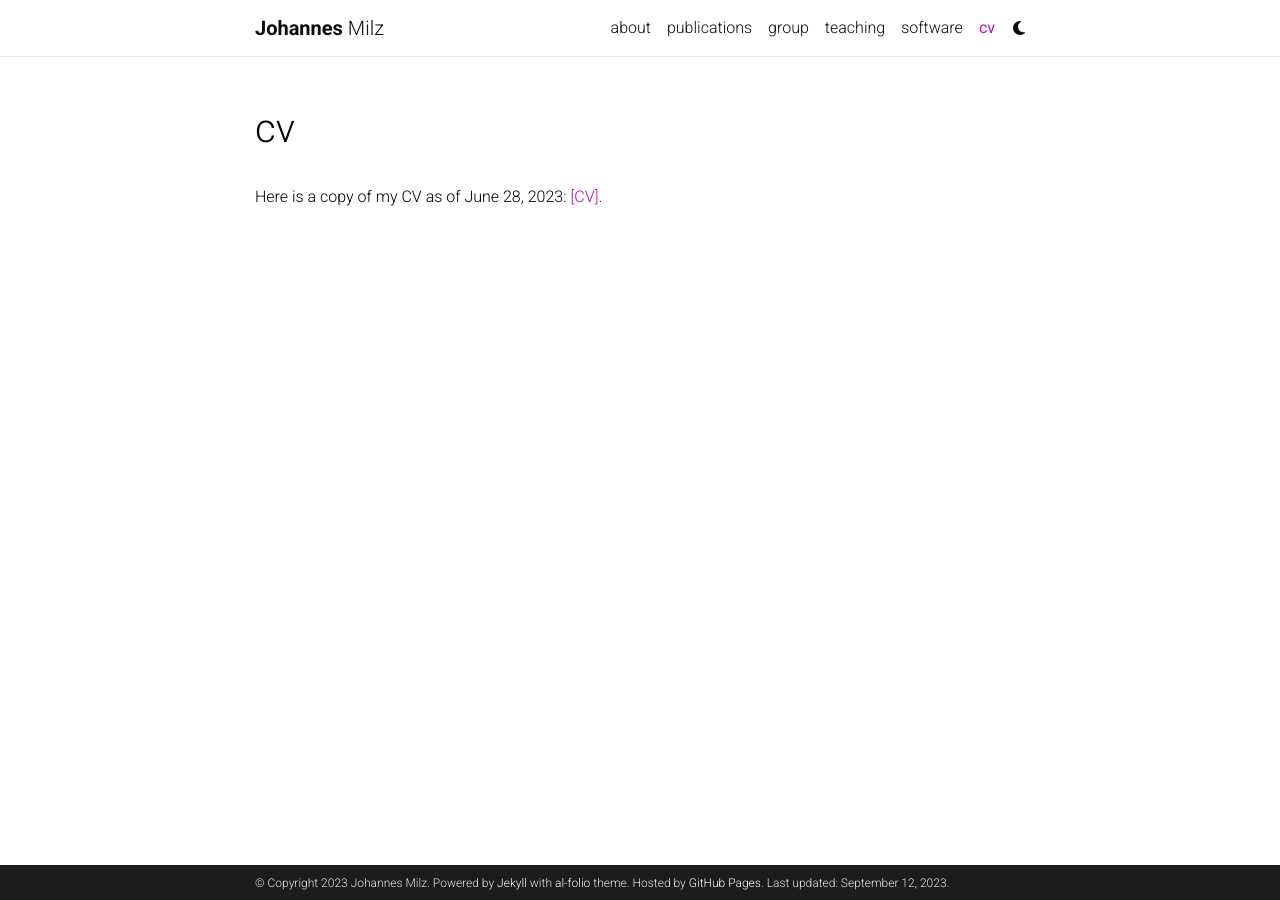
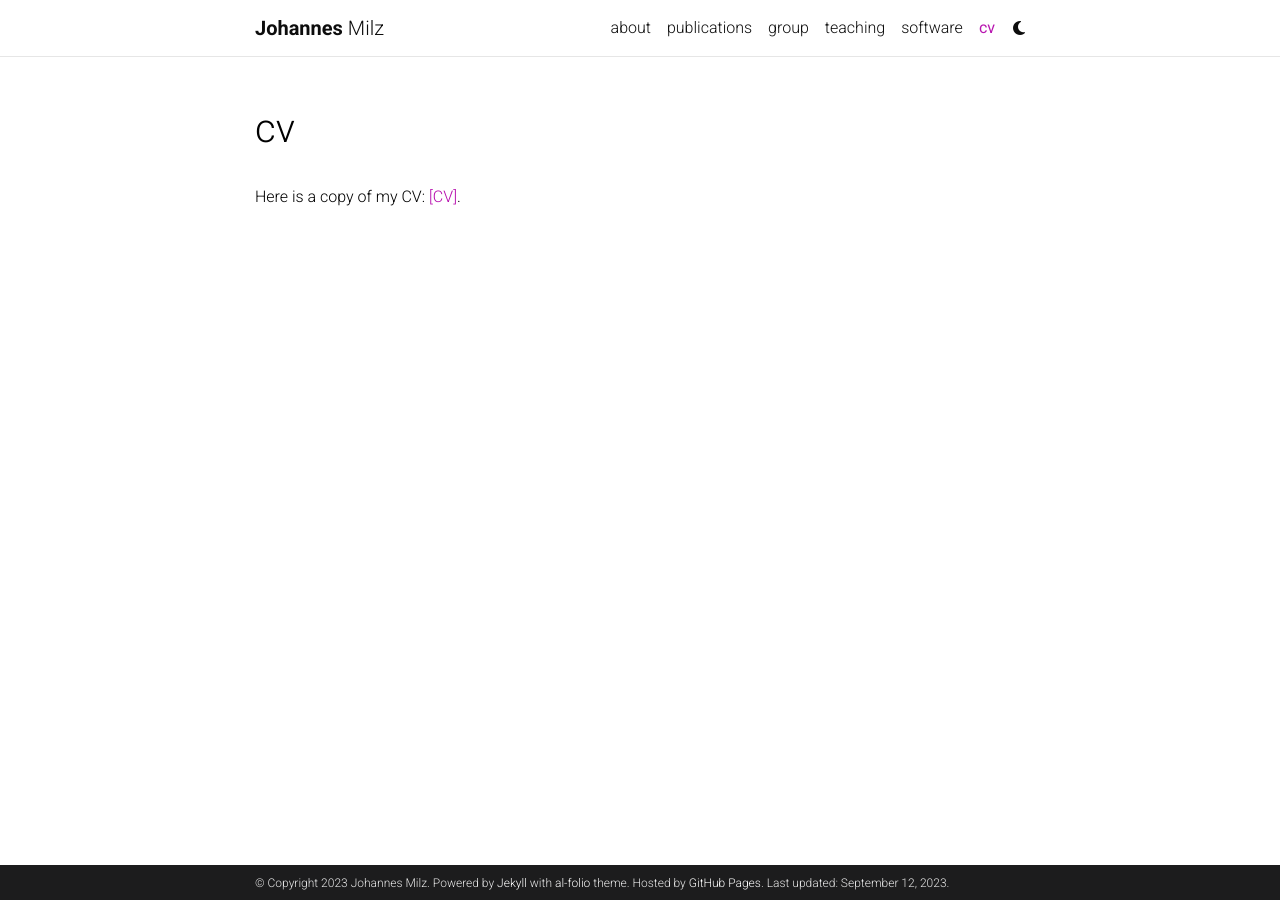
Before and after one commit to milzj/milzj.github.io, a Jekyll site: the page built from _pages/cv.md, in a window 1280 px wide. Built offline with Jekyll 4.4.1, drawn with Linux system fonts in a browser that asks for light colours; comment, search, counter and statistics services are not loaded; a style sheet for code colours, icons or effects is not loaded.

Commit message:
Update cv.md

```diff
--- a/_pages/cv.md
+++ b/_pages/cv.md
@@ -7,4 +7,4 @@
 cv_pdf: example_pdf.pdf
 ---
 
-Here is a copy of my CV as of June 28, 2023: [[CV]](https://milzj.github.io/assets/pdf/Milz_Johannes_GT_CV.pdf).
+Here is a copy of my CV: [[CV]](https://milzj.github.io/assets/pdf/Milz_Johannes_GT_CV.pdf).
```
